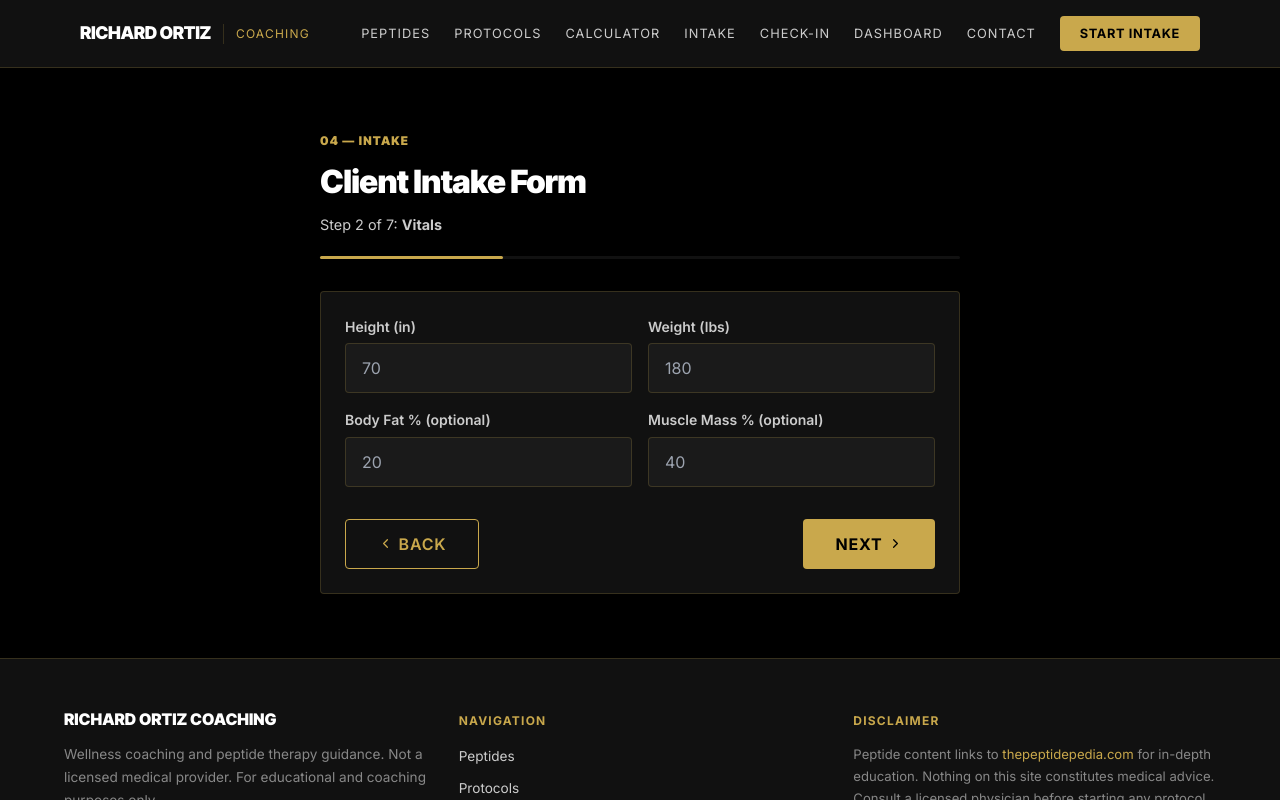
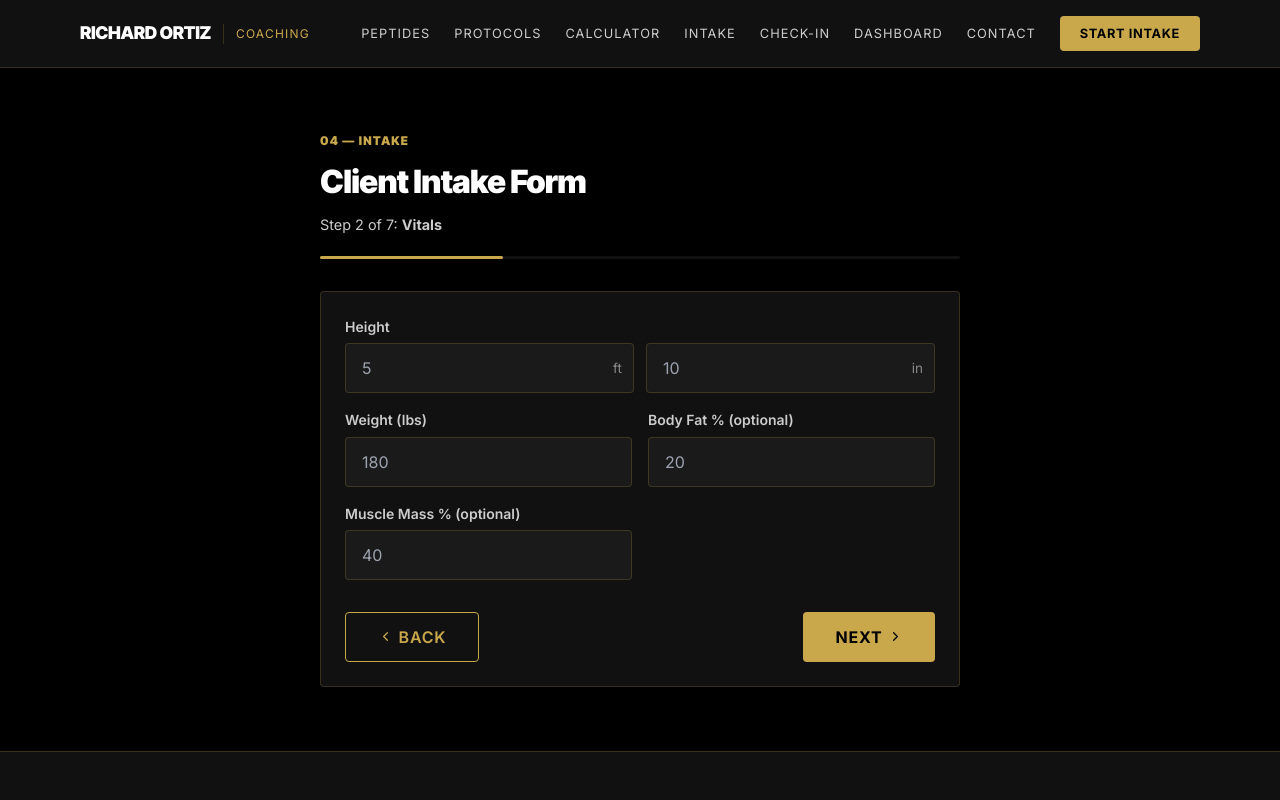
Before and after one commit to asaasinai/richard-ortiz-coaching, a Next.js app: page /intake in a window 1280 px wide. Both pictures are taken after a click on the button "NEXT". Shown: the top 800 px of the page. Built offline with nearby package versions, Linux system fonts and the light colour scheme.

Commit message:
Intake vitals: feet+inches height fields, remove SARMs from screening question

```diff
--- a/src/app/intake/page.tsx
+++ b/src/app/intake/page.tsx
@@ -8,7 +8,7 @@ const STEPS = ["Basic Info","Vitals","Health History","Lifestyle","Goals","Scree
 
 const initialData = {
   firstName:"",lastName:"",email:"",phone:"",dob:"",
-  height:"",weight:"",bodyFat:"",musclePct:"",
+  heightFt:"",heightIn:"",weight:"",bodyFat:"",musclePct:"",
   conditions:"",medications:"",surgeries:"",allergies:"",
   sleepHrs:"",stressLvl:5,exerciseFreq:"",dietDesc:"",
   goals:[] as string[],goalsOther:"",
@@ -32,7 +32,13 @@ export default function IntakePage() {
 
   const submit = async () => {
     setSaving(true)
-    await fetch("/api/intake", { method:"POST", headers:{"Content-Type":"application/json"}, body:JSON.stringify(data) })
+    const payload = {
+      ...data,
+      height: data.heightFt && data.heightIn !== undefined
+        ? `${data.heightFt}'${data.heightIn}"`
+        : data.heightFt ? `${data.heightFt}'0"` : ""
+    }
+    await fetch("/api/intake", { method:"POST", headers:{"Content-Type":"application/json"}, body:JSON.stringify(payload) })
     setSaving(false)
     setSubmitted(true)
   }
@@ -55,8 +61,22 @@ export default function IntakePage() {
     </div>,
     /* 1 Vitals */
     <div key={1} className="flex flex-col gap-4">
+      <div>
+        <label>Height</label>
+        <div style={{ display:"grid",gridTemplateColumns:"1fr 1fr",gap:"0.75rem" }}>
+          <div style={{ position:"relative" }}>
+            <input type="number" min={0} max={8} placeholder="5" value={data.heightFt} onChange={set("heightFt")}
+              style={{ paddingRight:"2rem" }} />
+            <span style={{ position:"absolute",right:"0.75rem",top:"50%",transform:"translateY(-50%)",color:"var(--text-mute)",fontSize:"0.85rem",pointerEvents:"none" }}>ft</span>
+          </div>
+          <div style={{ position:"relative" }}>
+            <input type="number" min={0} max={11} placeholder="10" value={data.heightIn} onChange={set("heightIn")}
+              style={{ paddingRight:"2rem" }} />
+            <span style={{ position:"absolute",right:"0.75rem",top:"50%",transform:"translateY(-50%)",color:"var(--text-mute)",fontSize:"0.85rem",pointerEvents:"none" }}>in</span>
+          </div>
+        </div>
+      </div>
       <div style={{ display:"grid",gridTemplateColumns:"1fr 1fr",gap:"1rem" }}>
-        {inp("Height (in)","height","text","70")}
         {inp("Weight (lbs)","weight","text","180")}
         {inp("Body Fat % (optional)","bodyFat","text","20")}
         {inp("Muscle Mass % (optional)","musclePct","text","40")}
@@ -103,7 +123,7 @@ export default function IntakePage() {
     </div>,
     /* 5 Screening */
     <div key={5} className="flex flex-col gap-4">
-      <div><label>Have you used peptides or SARMs before? If yes, describe.</label><textarea rows={2} value={data.screenQ1} onChange={set("screenQ1")} /></div>
+      <div><label>Have you used peptides before? If yes, describe.</label><textarea rows={2} value={data.screenQ1} onChange={set("screenQ1")} /></div>
       <div><label>Do you have any active cancer diagnosis or history? Please describe.</label><textarea rows={2} value={data.screenQ2} onChange={set("screenQ2")} /></div>
     </div>,
     /* 6 Consent */
```
